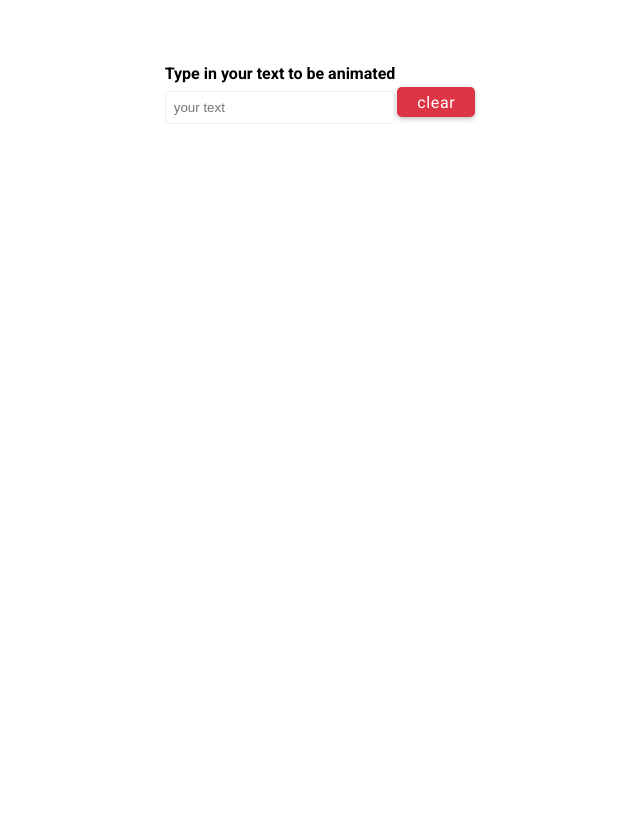
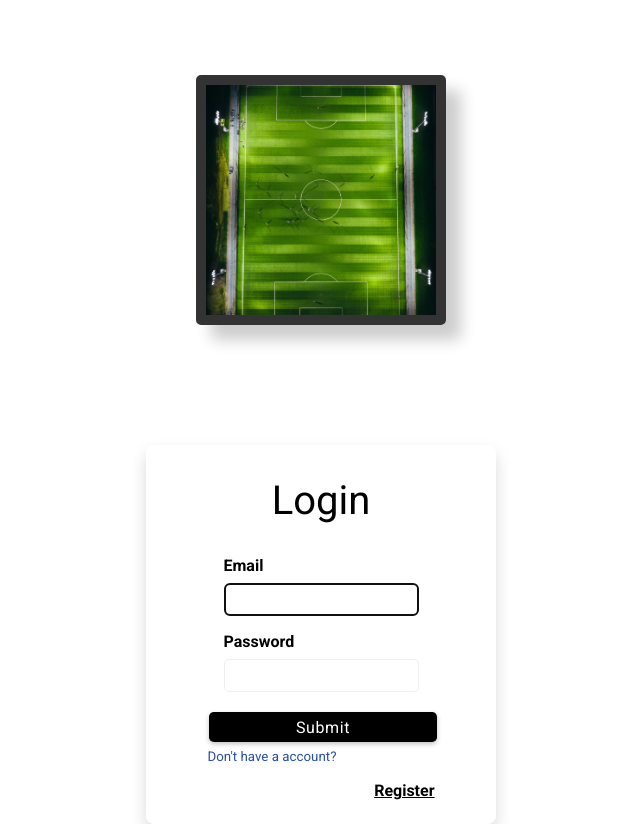
Before and after one commit to dydals3440/react-mini-projects, a React (Create React App) app: page / in a window 1280 px wide. Shown: the whole page, without its empty margins (319-959 px from the left). Before the commit the page ends 800 px from the top, so only its background shows below. Built offline with nearby package versions, Linux system fonts and the light colour scheme.

Commit message:
styles: form styles

```diff
--- a/src/App.js
+++ b/src/App.js
@@ -1,9 +1,9 @@
 import './App.css';
-import NotesApp from './projects/16-notes-app/NotesApp';
-import TextAnimationApp from './projects/18-text-animation/TextAnimationApp';
+
+import AnimatedLoginForm from './projects/23-animated-login/AnimatedLoginForm';
 
 function App() {
-  return <TextAnimationApp />;
+  return <AnimatedLoginForm />;
 }
 
 export default App;
--- /dev/null
+++ b/src/projects/23-animated-login/AnimatedLoginForm.jsx
@@ -0,0 +1,41 @@
+import React, { useRef, useEffect } from 'react';
+import FormGroup from '../components/FormGroup';
+import { Button } from '../components/Button';
+import { LoginContainer, FormAnimation } from './Form.Style';
+
+export default function AnimatedLoginForm() {
+  let email = useRef(''),
+    password = useRef('');
+  useEffect(() => {
+    email.current.focus();
+  });
+  let formStyle = {
+    width: 350,
+    marginTop: '15vh',
+  };
+
+  return (
+    <LoginContainer>
+      <FormAnimation></FormAnimation>
+      <form style={formStyle} className='card m-1 m-auto'>
+        <h2 className='subtitle my-2'>Login</h2>
+        <FormGroup labelText='Email' inputType='email' reference={email} />
+        <FormGroup
+          labelText='Password'
+          inputType='password'
+          reference={password}
+        />
+        <div className='form-group'>
+          <Button btnClass={'btn-block'} text='Submit' />
+          <small className='text-accept'>Don't have a account?</small>
+          <label
+            className='mt-1 fw-200 text-right'
+            style={{ textDecoration: 'underline', cursor: 'pointer' }}
+          >
+            Register
+          </label>
+        </div>
+      </form>
+    </LoginContainer>
+  );
+}
--- /dev/null
+++ b/src/projects/23-animated-login/Form.Style.jsx
@@ -0,0 +1,21 @@
+import styled from 'styled-components';
+import Soccer from './Soccer.avif';
+
+export const LoginContainer = styled.div`
+  margin: auto;
+  display: flex;
+  flex-direction: column;
+`;
+
+export const FormAnimation = styled.div`
+  width: 250px;
+  height: 250px;
+  background: url(${Soccer}) center/cover;
+  margin: 0 auto;
+  text-align: center;
+  flex-direction: column;
+  margin-top: 75px;
+  border: 10px solid #333;
+  border-radius: 5px;
+  box-shadow: 15px 15px 15px rgba(0, 0, 0, 0.2);
+`;
--- a/src/projects/components/FormGroup.jsx
+++ b/src/projects/components/FormGroup.jsx
@@ -10,7 +10,7 @@ export default function FormGroup({
   onChange,
   className,
   readOnly = false,
-  ref,
+  reference,
 }) {
   return (
     <div className='form-group'>
@@ -24,7 +24,7 @@ export default function FormGroup({
         onChange={onChange}
         className={className}
         readOnly={readOnly}
-        ref={ref}
+        ref={reference}
       />
     </div>
   );
```
Also changed, not shown: src/projects/23-animated-login/Soccer.avif (added).
